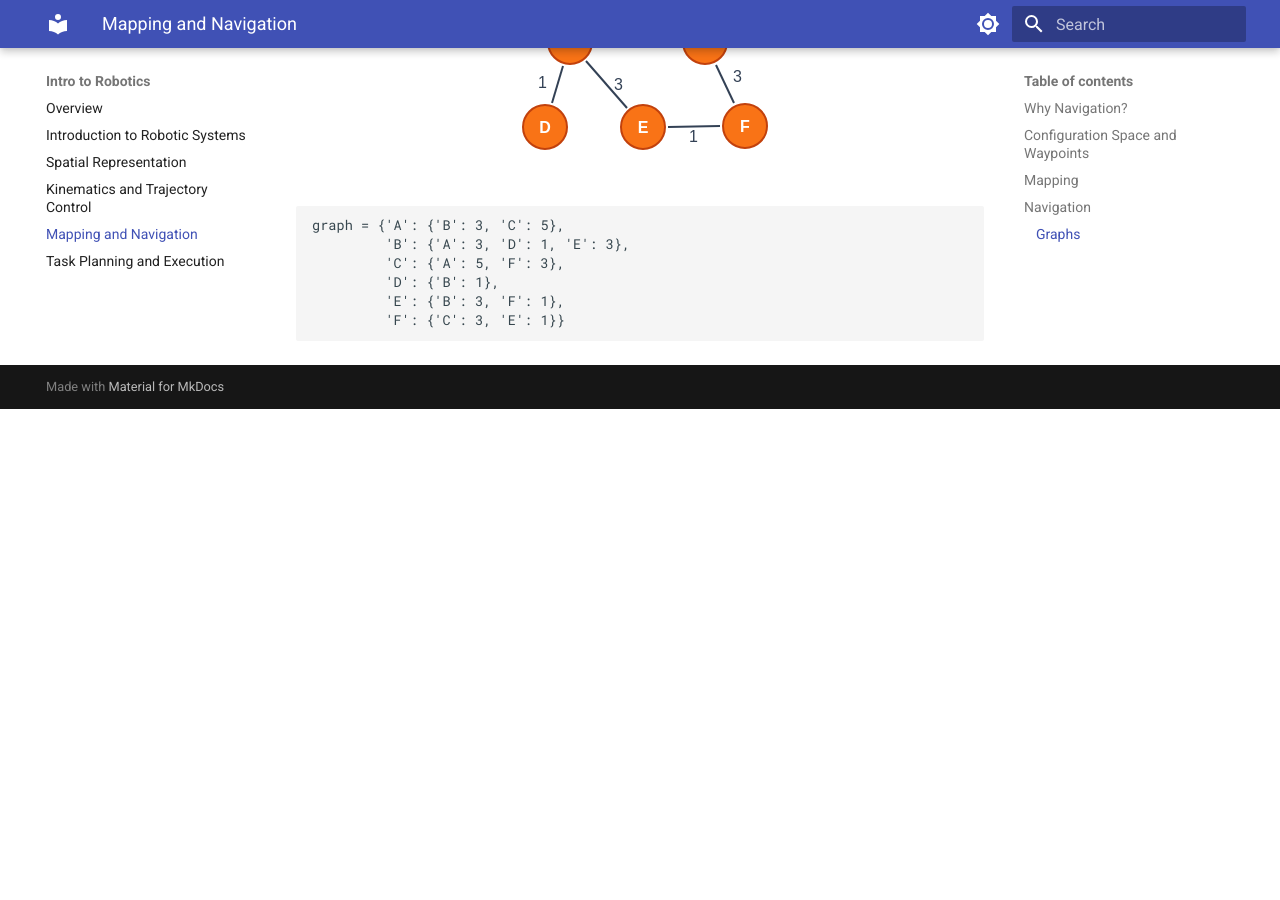
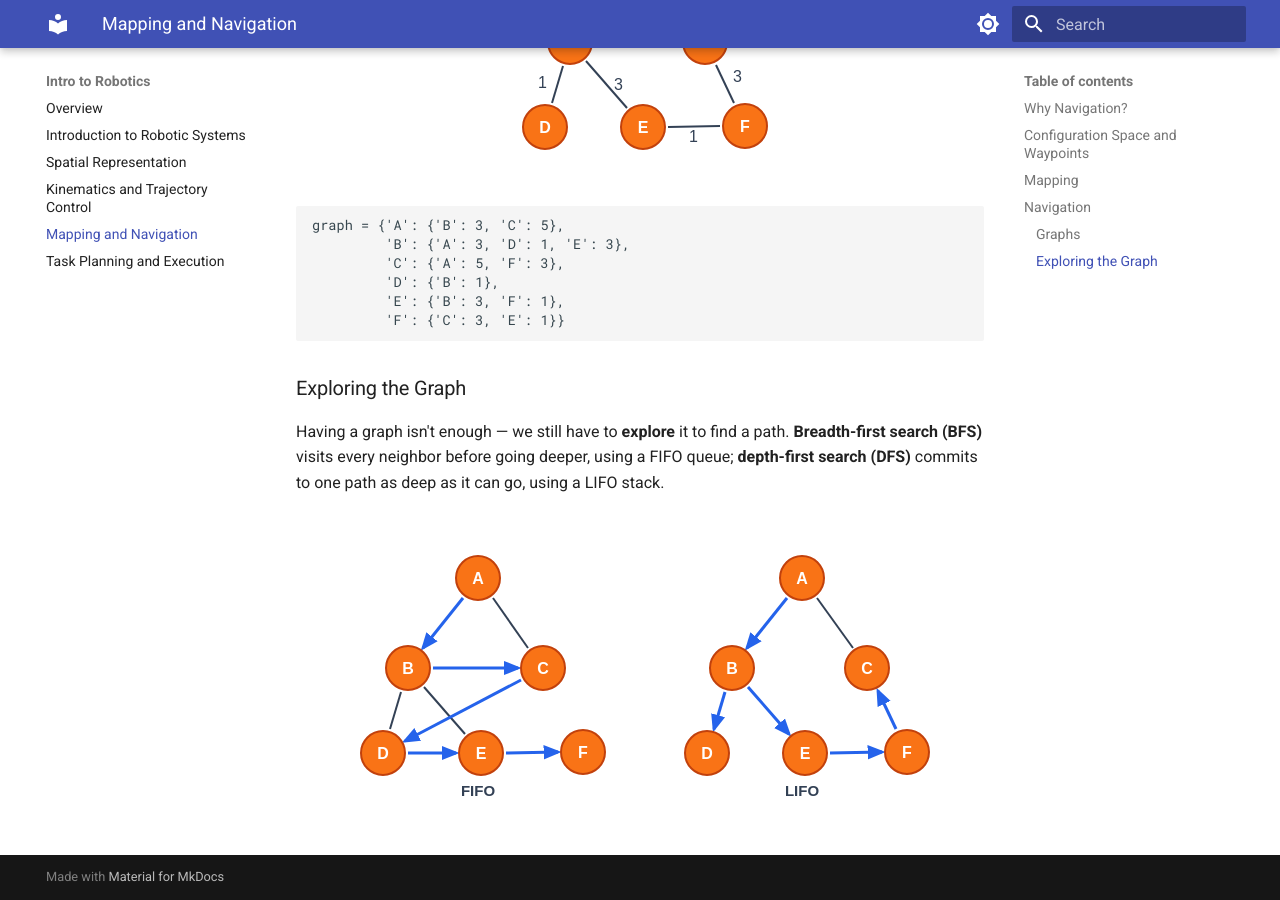
Before and after one commit to Kooroshoo/intro-to-robotics, an MkDocs documentation site: the page built from docs/04-mapping-and-navigation.md, in a window 1280 px wide and 900 px high, scrolled down 6552 px. Built offline with MkDocs 1.6.1 and Material for MkDocs 9.7.7, drawn with Linux system fonts in a browser that asks for light colours; before the commit the page ends 6961 px from its top, so only the background shows below that.

Commit message:
update chapter 4

````diff
--- a/docs/04-mapping-and-navigation.md
+++ b/docs/04-mapping-and-navigation.md
@@ -126,3 +126,15 @@ graph = {'A': {'B': 3, 'C': 5},
          'E': {'B': 3, 'F': 1},
          'F': {'C': 3, 'E': 1}}
 ```
+
+### Exploring the Graph
+
+Having a graph isn't enough — we still have to **explore** it to find a path. **Breadth-first search (BFS)** visits every neighbor before going deeper, using a FIFO queue; **depth-first search (DFS)** commits to one path as deep as it can go, using a LIFO stack.
+
+<div markdown="1" style="display:flex; justify-content:center; align-items:flex-start; flex-wrap:wrap; gap:24px;">
+
+![Breadth-first search: every neighbor of a node is visited before moving on to the next one](assets/images/bfs_traversal.svg)
+
+![Depth-first search: the search commits to one path as deep as it goes before backtracking](assets/images/dfs_traversal.svg)
+
+</div>
````
Also changed, not shown: docs/assets/images/bfs_traversal.svg (added), docs/assets/images/dfs_traversal.svg (added).
